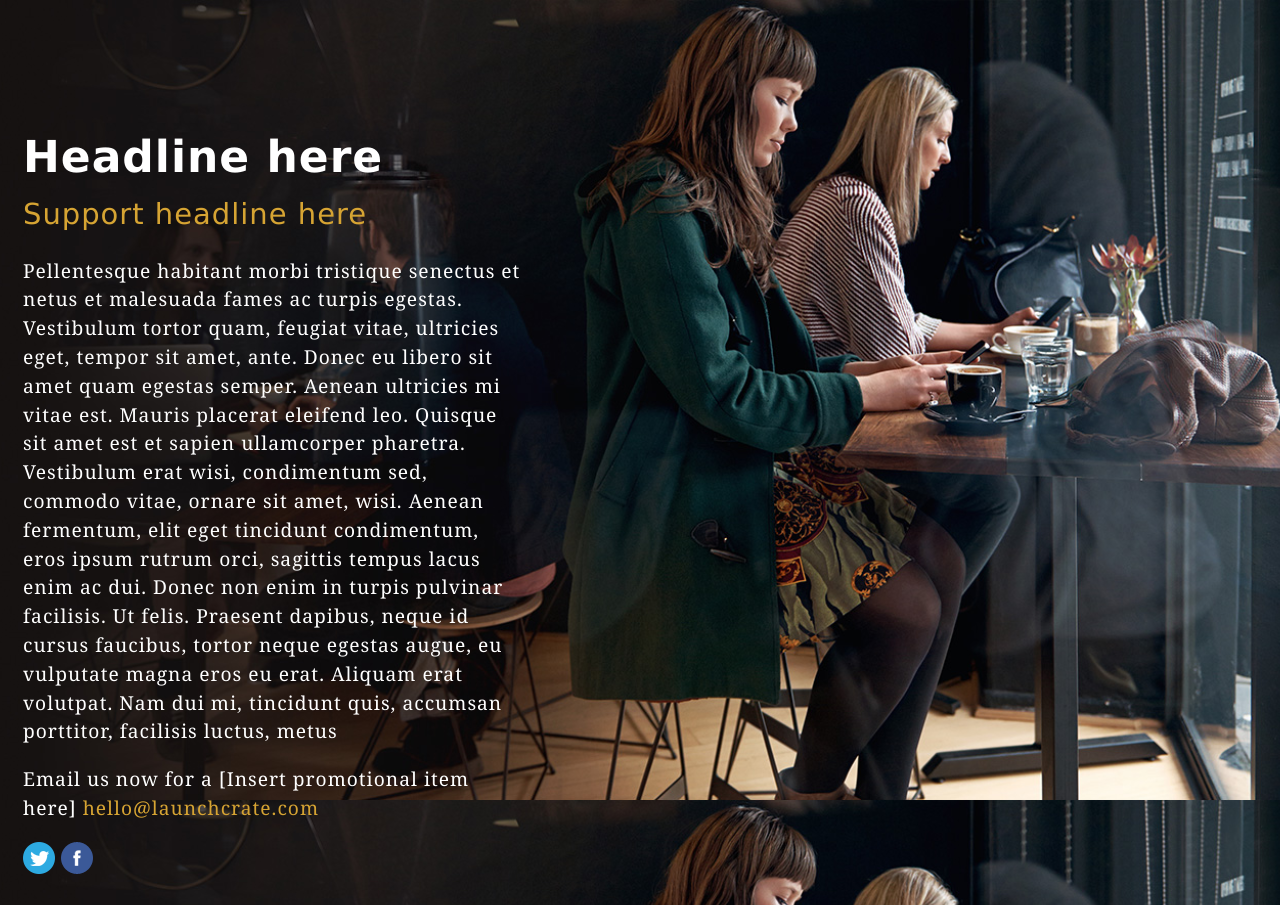
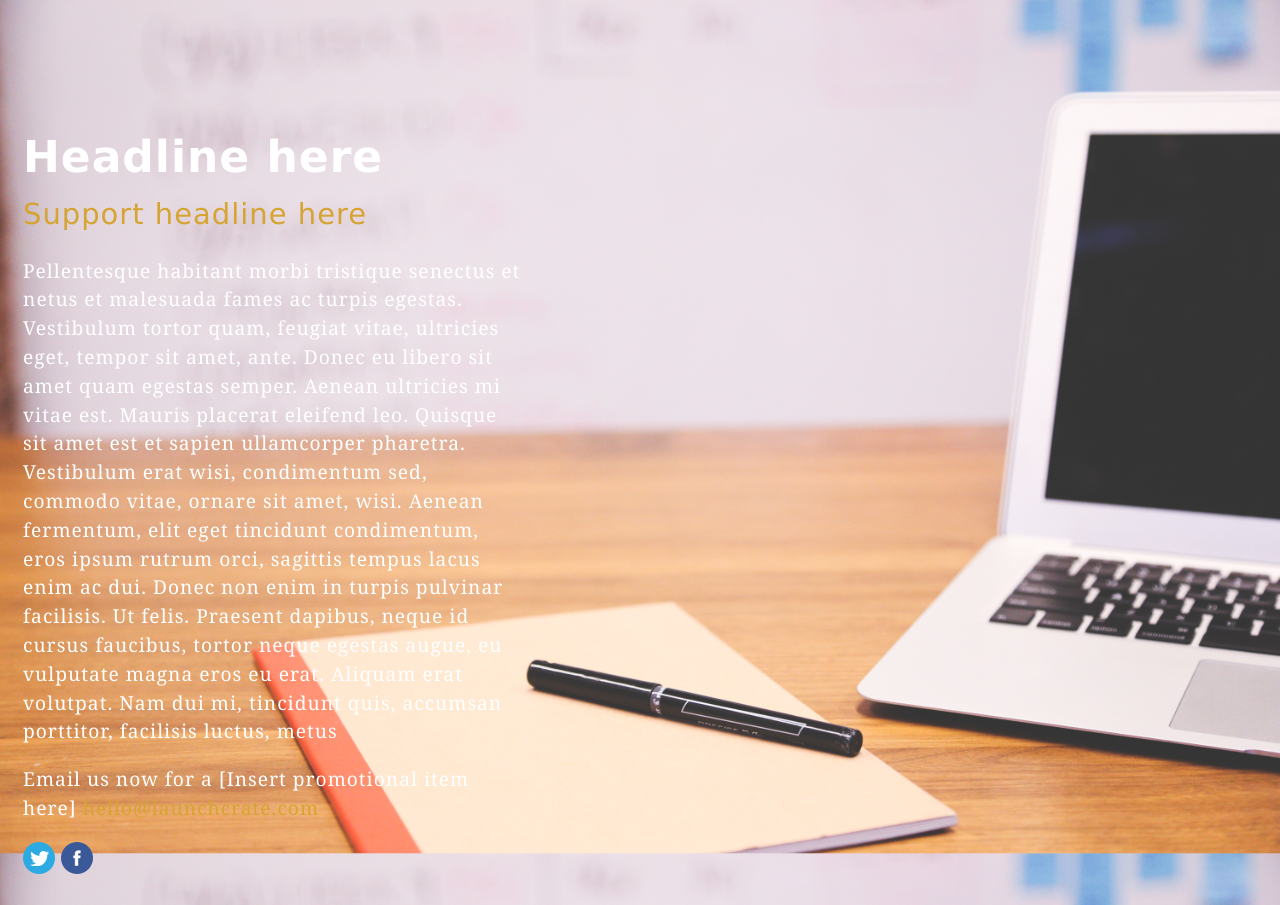
Before and after one commit to nevrfails/coffeed, a Django app: page / in a window 1280 px wide. Run offline with Django 3.2, Linux system fonts and the light colour scheme.

Commit message:
Adding new image as background

```diff
--- a/static/css/style.css
+++ b/static/css/style.css
@@ -8,7 +8,7 @@ body {
   letter-spacing: 1px;
 	color: white;
 
-	background: url('../images/coffee-shop.jpg');
+	background: url('../images/desk.jpg');
   /* Full Page Background Receipe */
   background-size: cover;
   background-position: center;
```
Also changed, not shown: static/images/desk.jpg (added).
